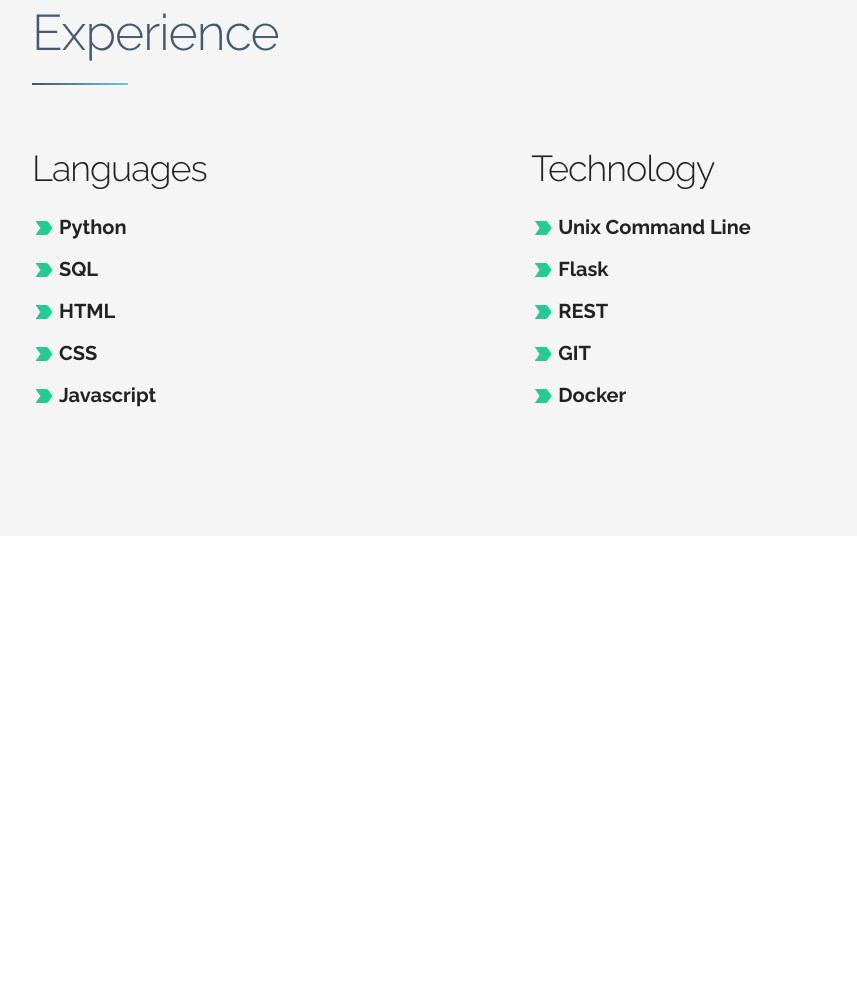
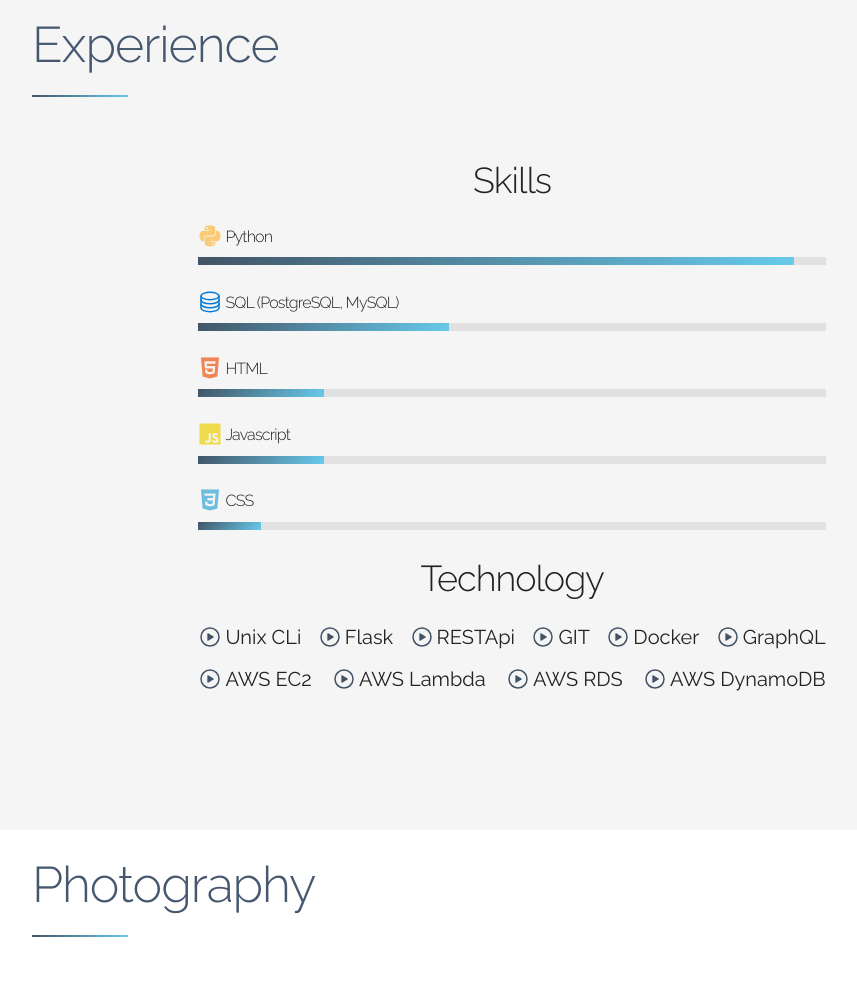
Before and after one commit to azlee91/personal-website, a plain HTML site: page index.html in a window 1280 px wide. Shown: the part 1433-2430 px from the top of the page, without its empty margins (128-985 px from the left). Before the commit the page ends 1969 px from the top, so only its background shows below. Drawn offline with nearby package versions, Linux system fonts and the light colour scheme.

Commit message:
Finish experience section

```diff
--- a/index.html
+++ b/index.html
@@ -6,6 +6,9 @@
     <link rel="stylesheet" type="text/css" href="dist/skeleton/normalize.css" />
     <link rel="stylesheet" type="text/css" href="dist/skeleton/skeleton.css" />
     <link rel="stylesheet" type="text/css" href="style.css" />
+
+    <script type="module" src="https://unpkg.com/ionicons@5.0.0/dist/ionicons/ionicons.esm.js"></script>
+    <script nomodule="" src="https://unpkg.com/ionicons@5.0.0/dist/ionicons/ionicons.js"></script>
   </head>
 
   <body>
@@ -59,9 +62,11 @@
             <p id="about-blurb">
               Hi, my name is Alvin lee and I am a software engineer based in San
               Diego, California. I love tackling tough technological problems
-              while also learning new skills along the way. Keeping up with and
+              while also learning new skills along the way. Keeping up and
               playing with the latest tech tools is what I like to do in my free
               time.
+              <br><br>
+              I am also a hobbyist photographer. Check out some of my photos below!
             </p>
           </div>
         </div>
@@ -76,35 +81,72 @@
           <div class="separator"></div>
         </div>
         <div class="row">
-          <div class="one-half column">
-            <h3>Languages</h3>
+          <center><h3>Skills</h3></center>
+          <div class="eight offset-by-two columns">
+            <div class="skillbar">
+              <h4><ion-icon class="python-logo" name="logo-python"></ion-icon>Python</h4>
+              <div class="skillbarContainer">
+                <div class="skillbarValue value-95"></div>
+              </div>
+            </div>
+            <div class="skillbar">
+              <h4><ion-icon class="sql-logo" name="server-outline"></ion-icon></ion-icon>SQL (PostgreSQL, MySQL)</h4>
+              <div class="skillbarContainer">
+                <div class="skillbarValue value-40"></div>
+              </div>
+            </div>
+            <div class="skillbar">
+              <h4><ion-icon class="html-logo" name="logo-html5"></ion-icon></ion-icon>HTML</h4>
+              <div class="skillbarContainer">
+                <div class="skillbarValue value-20"></div>
+              </div>
+            </div>
+            <div class="skillbar">
+              <h4><ion-icon class="js-logo" name="logo-javascript"></ion-icon></ion-icon>Javascript</h4>
+              <div class="skillbarContainer">
+                <div class="skillbarValue value-20"></div>
+              </div>
+            </div>
+            <div class="skillbar">
+              <h4><ion-icon class="css-logo" name="logo-css3"></ion-icon></ion-icon>CSS</h4>
+              <div class="skillbarContainer">
+                <div class="skillbarValue value-10"></div>
+              </div>
+            </div>
+          </div>
+        </div>
+        <div class="row">
+          <center><h3>Technology</h3></center>
+          <div class="eight offset-by-two columns">
             <ul class="skills-list">
-              <li><i class="material-icons md-30">label_important</i>Python</li>
-              <li><i class="material-icons md-30">label_important</i>SQL</li>
-              <li><i class="material-icons md-30">label_important</i>HTML</li>
-              <li><i class="material-icons md-30">label_important</i>CSS</li>
-              <li>
-                <i class="material-icons md-30">label_important</i>Javascript
-              </li>
-            </ul>
-          </div>
-          <div class="one-half column">
-            <h3>Technology</h3>
-            <ul class="skills-list">
-              <li>
-                <i class="material-icons md-30">label_important</i>Unix Command
-                Line
-              </li>
-              <li><i class="material-icons md-30">label_important</i>Flask</li>
-              <li><i class="material-icons md-30">label_important</i>REST</li>
-              <li><i class="material-icons md-30">label_important</i>GIT</li>
-              <li><i class="material-icons md-30">label_important</i>Docker</li>
+              <li><ion-icon name="play-circle-outline"></ion-icon>Unix CLi</li>
+              <li><ion-icon name="play-circle-outline"></ion-icon>Flask</li>
+              <li><ion-icon name="play-circle-outline"></ion-icon>RESTApi</li>
+              <li><ion-icon name="play-circle-outline"></ion-icon>GIT</li>
+              <li><ion-icon name="play-circle-outline"></ion-icon>Docker</li>
+              <li><ion-icon name="play-circle-outline"></ion-icon>GraphQL</li>
+              <li><ion-icon name="play-circle-outline"></ion-icon>AWS EC2</li>
+              <li><ion-icon name="play-circle-outline"></ion-icon>AWS Lambda</li>
+              <li><ion-icon name="play-circle-outline"></ion-icon>AWS RDS</li>
+              <li><ion-icon name="play-circle-outline"></ion-icon>AWS DynamoDB</li>
             </ul>
           </div>
         </div>
       </div>
     </section>
 
+    <!-- Photography Section -->
+    <section id="photography">
+      <div class="container">
+        <div class="row">
+          <h1 class="section-heading">Photography</h1>
+          <div class="separator"></div>
+        </div>
+        <div class="row">
+          </div>
+        </div>
+      </div>
+    </section>
     <script
       src="https://code.jquery.com/jquery-3.5.0.min.js"
       integrity="sha256-xNzN2a4ltkB44Mc/Jz3pT4iU1cmeR0FkXs4pru/JxaQ="
--- a/style.css
+++ b/style.css
@@ -17,6 +17,8 @@ h1.section-heading {
   width: 96px;
   height: 2px;
   background: #000; /* Fallback for browsers that don't support */
+  background: -moz-linear-gradient(135deg, #425365 0%, #67cbec 100%);
+  background: -webkit-linear-gradient(135deg, #425365 0%, #67cbec 100%);
   background: linear-gradient(135deg, #425365 0%, #67cbec 100%);
 }
 /* End Common Styling */
@@ -53,7 +55,7 @@ header {
   animation: fade_arrow_down 1.8s ease-in-out infinite;
 }
 
-a.scroll-icon-click::after{
+a.scroll-icon-click::after {
   content: "";
   bottom: 4vh;
   position: absolute;
@@ -89,7 +91,7 @@ a.scroll-icon-click::after{
   z-index: 999;
   width: 100%;
   left: 0;
-  transition: background .2s ease-in;
+  transition: background 0.2s ease-in;
 }
 
 .pullUp a:before {
@@ -157,30 +159,129 @@ div.profile-pic-container {
 }
 
 #about-blurb {
-  font-size: 2.0rem;
+  font-size: 2rem;
 }
 /* End About Section */
 
 /* Resume Section */
 #resume {
   padding: 50px 0 100px 0;
-  background-color: #F5F5F5;
+  background-color: #f5f5f5;
+}
+
+.skillbar {
+  margin-bottom: 1.66em;
+}
+
+.skillbar h4 {
+  font-size: 16px;
+  text-transform: none;
+  margin-bottom: 7px;
+  margin-bottom: 0.33em;
+}
+
+.skillbarContainer {
+  width: 100%;
+  height: 8px;
+  background: #e1e1e1;
+  overflow: hidden;
+}
+
+.skillbarValue {
+  height: 8px;
+  float: left;
+  background: #425365; /* Fallback for browsers that don't support */
+  background: -moz-linear-gradient(135deg, #425365 0%, #67cbec 100%);
+  background: -webkit-linear-gradient(135deg, #425365 0%, #67cbec 100%);
+  background: linear-gradient(135deg, #425365 0%, #67cbec 100%);
+}
+
+.value-00 {
+  width: 0;
+}
+
+.value-10 {
+  width: 10%;
+}
+
+.value-20 {
+  width: 20%;
+}
+
+.value-30 {
+  width: 30%;
+}
+
+.value-40 {
+  width: 40%;
+}
+
+.value-50 {
+  width: 50%;
+}
+
+.value-60 {
+  width: 60%;
+}
+
+.value-70 {
+  width: 70%;
+}
+
+.value-80 {
+  width: 80%;
+}
+
+.value-90 {
+  width: 90%;
+}
+
+.value-95 {
+  width: 95%;
+}
+
+.value-100 {
+  width: 100%;
 }
 
 ul.skills-list {
   list-style: none;
   font-size: 20px;
-  font-weight: bold;
+  width: 100%;
+  justify-content: space-between;
+  display: flex;
+  flex-wrap: wrap;
 }
 
-ul li i {
-  color: #23cc94;
-  vertical-align: middle;
+ul.skills-list li {
+  display: inline-block;
 }
 
-.material-icons.md-30 {
+ion-icon {
   font-size: 24px;
-  padding-bottom: 3px;
+  vertical-align: middle;
+  padding-bottom: 4px;
   margin-right: 3px;
+  color: #425365;
+}
+
+ion-icon.python-logo {
+  color: #ffa60088;
+}
+
+ion-icon.html-logo {
+  color: #ee5109b0;
+}
+
+ion-icon.css-logo {
+  color: #1d9ed1a1;
+}
+
+ion-icon.js-logo {
+  color: #f0db4f;
+}
+
+ion-icon.sql-logo {
+  color: #0079d6;
 }
 /* End Resume Section */
```
